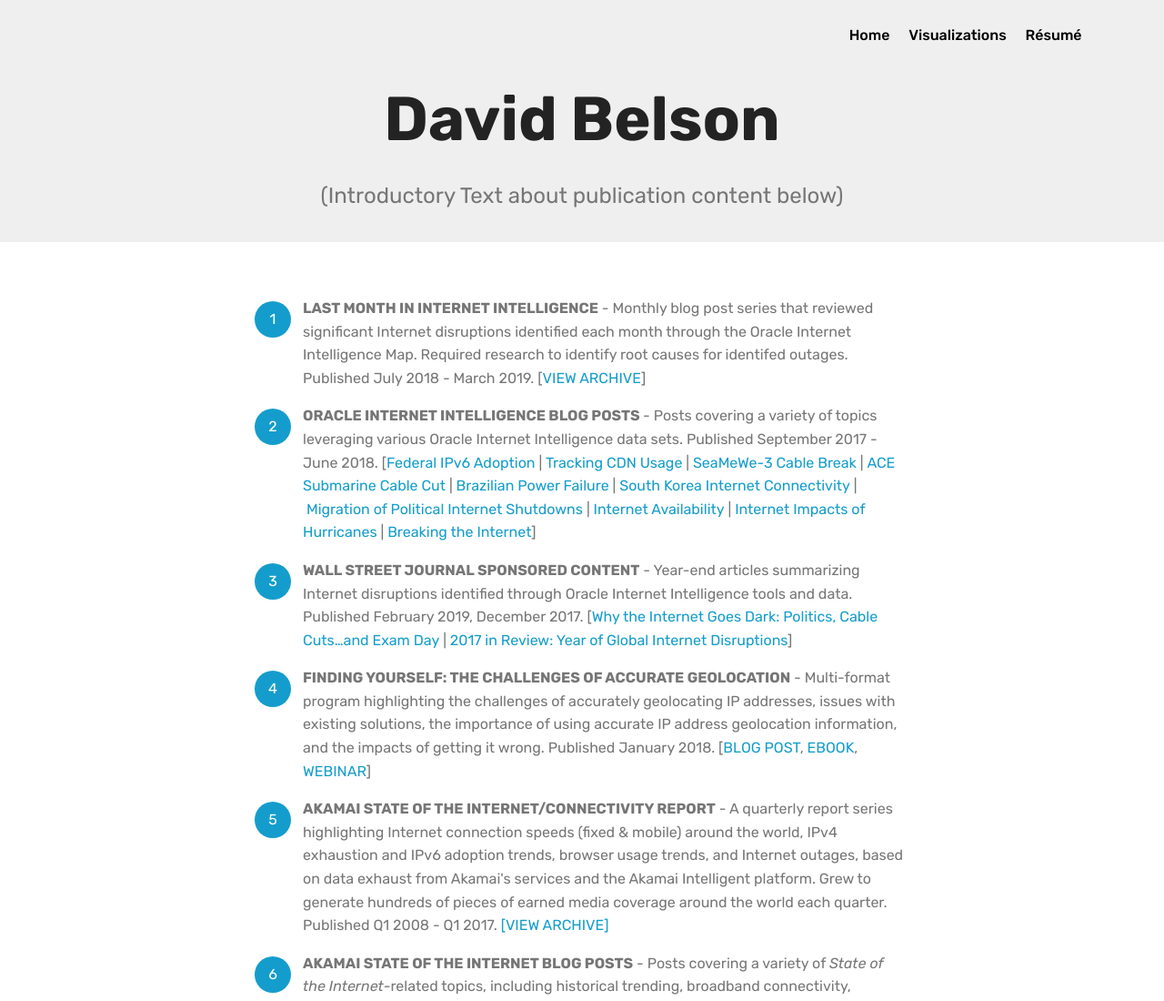
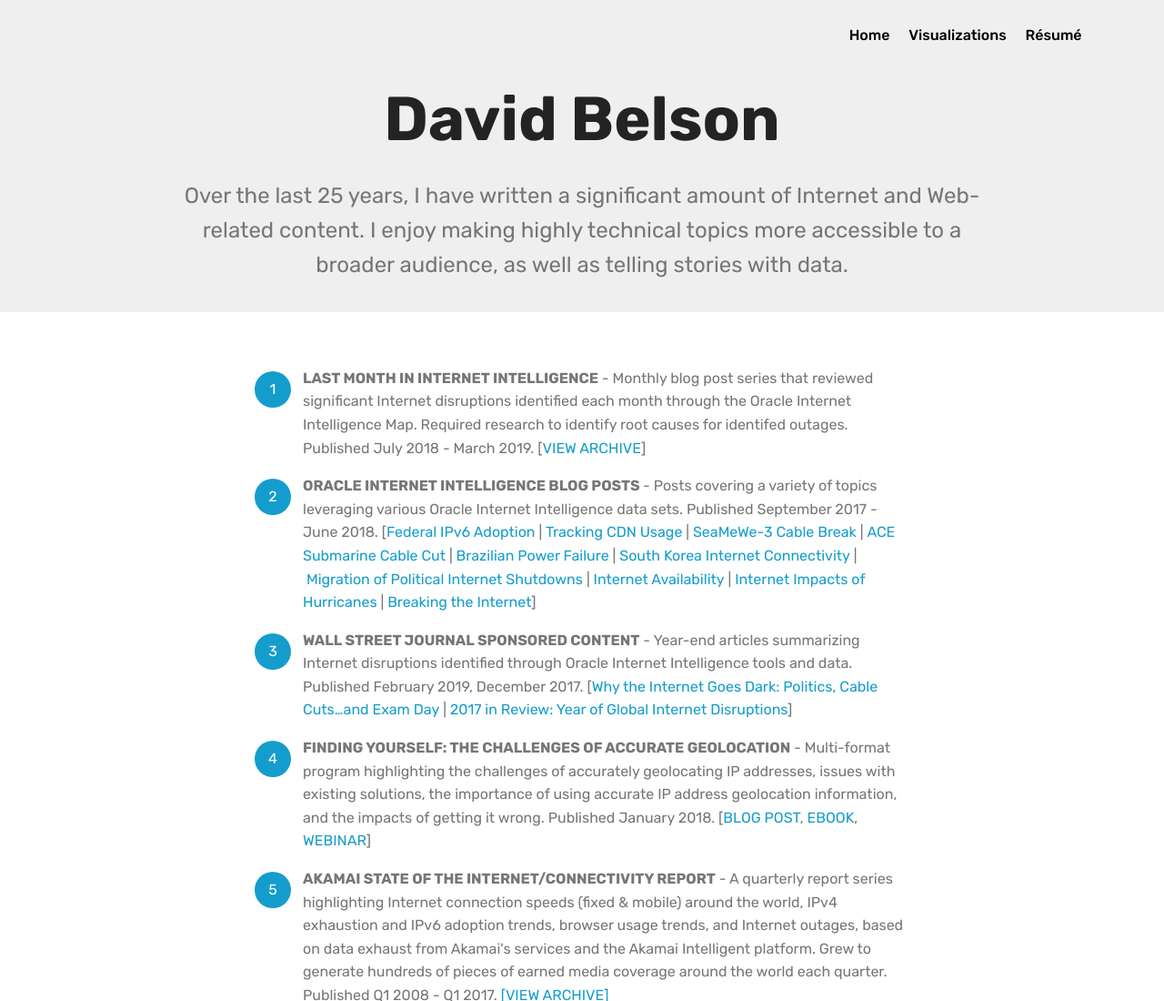
Before and after one commit to davidbelson/publications, a plain HTML site: page index.html in a window 1280 px wide. Shown: the top 1100 px of the page at 91% size. Drawn offline with Linux system fonts and the light colour scheme.

```diff
--- a/index.html
+++ b/index.html
@@ -57,7 +57,7 @@
     </nav>
 </section>
 
-<section class="engine"><a href="https://mobirise.info/y">free html website templates</a></section><section class="header1 cid-rmko8xv5no" id="header16-0">
+<section class="engine"><a href="https://mobirise.info/z">best css templates</a></section><section class="header1 cid-rmko8xv5no" id="header16-0">
 
 
 
@@ -69,7 +69,7 @@
                 <h1 class="mbr-section-title mbr-bold pb-3 mbr-fonts-style display-1">
                     David Belson</h1>
 
-                <p class="mbr-text pb-3 mbr-fonts-style display-5">(Introductory Text about publication content below)</p>
+                <p class="mbr-text pb-3 mbr-fonts-style display-5">Over the last 25 years, I have written a significant amount of Internet and Web-related content. I enjoy making highly technical topics more accessible to a broader audience, as well as telling stories with data.</p>
 
             </div>
         </div>
```
Also changed, not shown: 1 other file.
